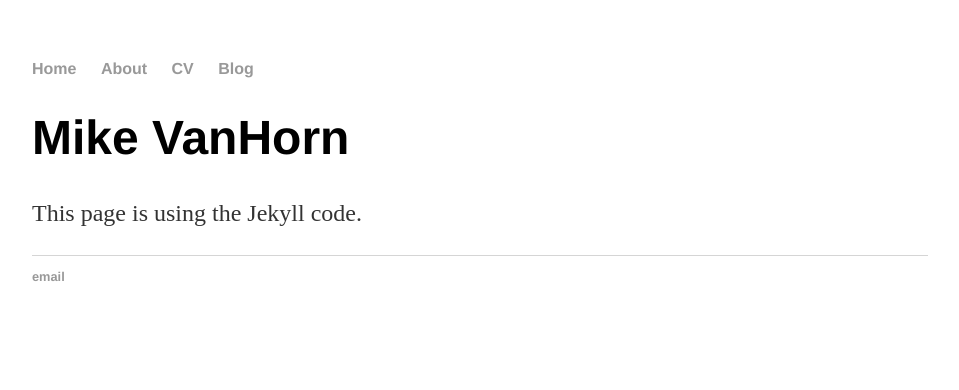
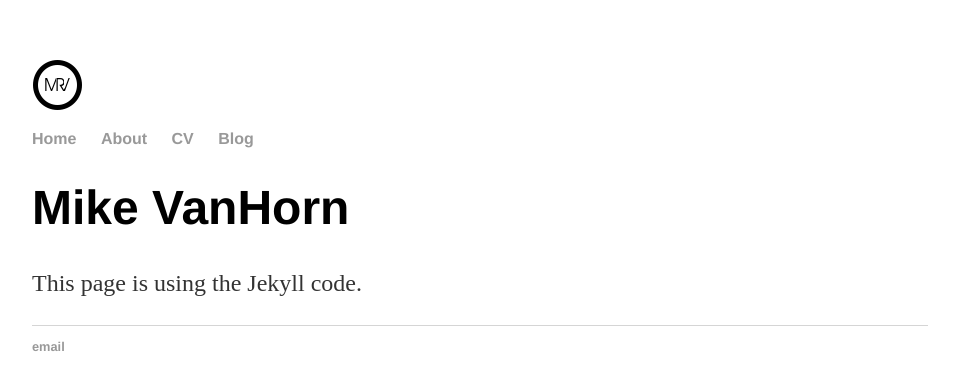
Before and after one commit to mrvanhorn/mrvanhorn.github.io, a Jekyll site: the page built from index.html, in a window 1280 px wide. Shown: the top 390 px of the page, without its empty margins (160-1119 px from the left). Built offline with Jekyll 4.4.1, drawn with Linux system fonts in a browser that asks for light colours.

Commit message:
Update default.html

```diff
--- a/_layouts/default.html
+++ b/_layouts/default.html
@@ -7,6 +7,7 @@
 		</head>
 		<body>
 			<nav>
+			<img src="/graphics/mrv-logo-50x50.png" width="50" height="50" alt="">
 	    		<ul>
 	        		<li><a href="/">Home</a></li>
 		        	<li><a href="/about">About</a></li>
```
